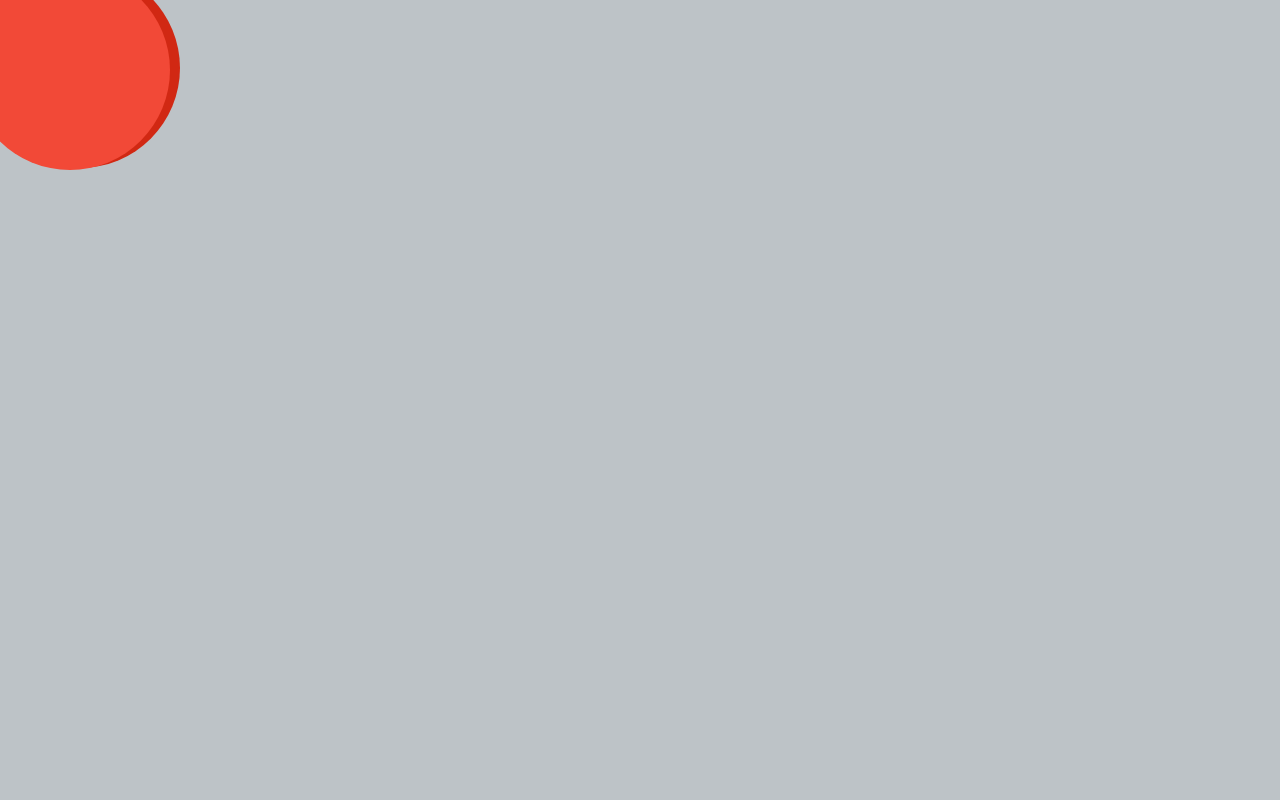
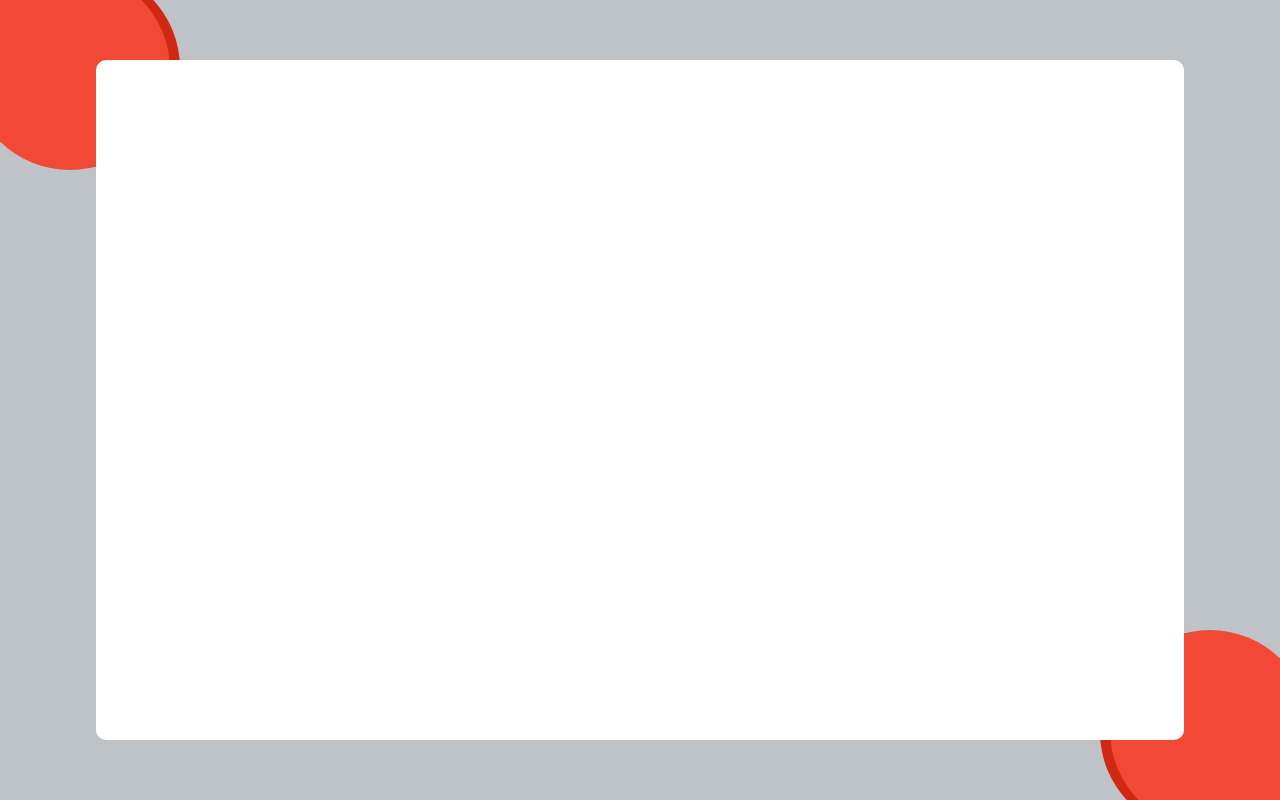
Before and after one commit to Oshadhi2github/infinity, a plain HTML site: page index.html in a window 1280 px wide. Drawn offline with nearby package versions, Linux system fonts and the light colour scheme.

Commit message:
3rd commit

```diff
--- a/css/login.css
+++ b/css/login.css
@@ -2,6 +2,11 @@
     width: 100%;
     height: 100vh;
     background-color: #bdc3c7;
+    position: relative;
+    overflow: hidden;
+    display: flex;
+    align-items: center;
+    justify-content: center;
 }
 .round{
     width: 200px;
@@ -20,3 +25,24 @@
     left: -20px;
     top: -32px;
 }
+.bottom-round-1{
+    background-color: #F24937;
+    right: -30px;
+    bottom: -30px;
+    z-index: 1;
+}
+.bottom-round-2{
+    background-color: #D12813;
+    right: -20px;
+    bottom: -32px;
+}
+/*login-outer*/
+.inner{
+    width: 85%;
+    height: 85%;
+    background-color: white;
+    position: relative;
+    z-index: 5;
+    border-radius: 10px;
+}
+/*login-outer*/
--- a/index.html
+++ b/index.html
@@ -16,8 +16,14 @@
 <div class="main-outer">
 <div class="top-round-1 round"></div>
 <div class="top-round-2 round"></div>
-    <div class="bottom-round-1"></div>
-    <div class="bottom-round-2"></div>
+    <div class="bottom-round-1 round"></div>
+    <div class="bottom-round-2 round"></div>
+
+    <!--login outer-->
+<div class="inner">
+
+</div>
+    <!--login outer-->
 </div>
 <!--Main dev area-->
 
```
